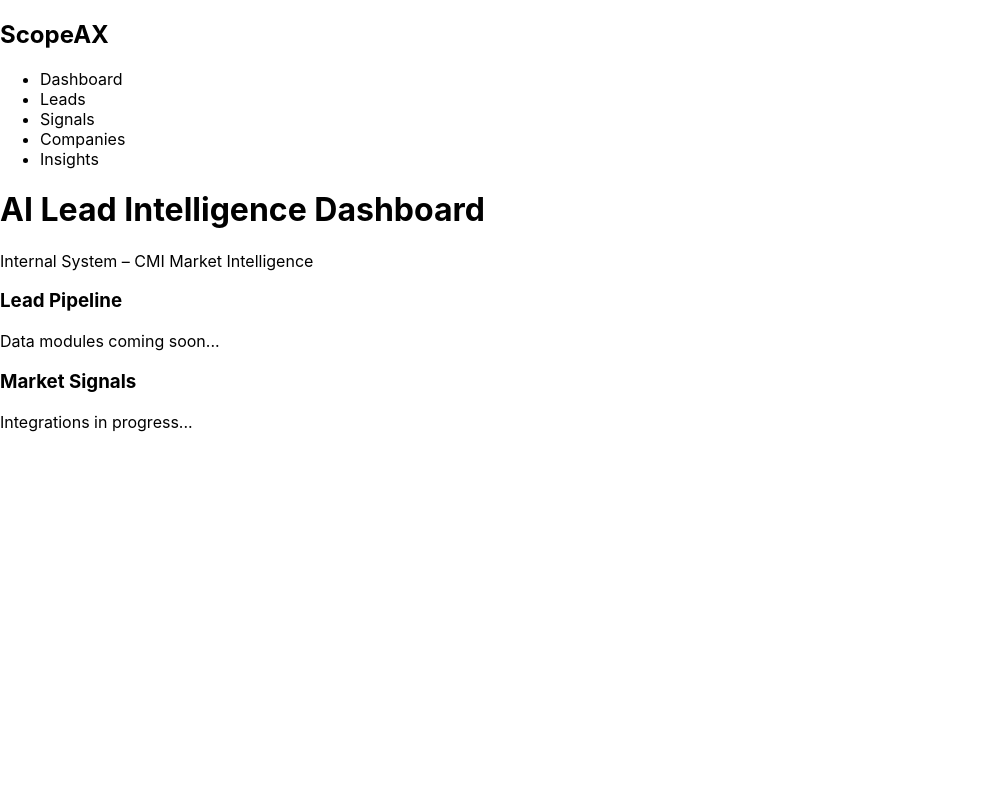
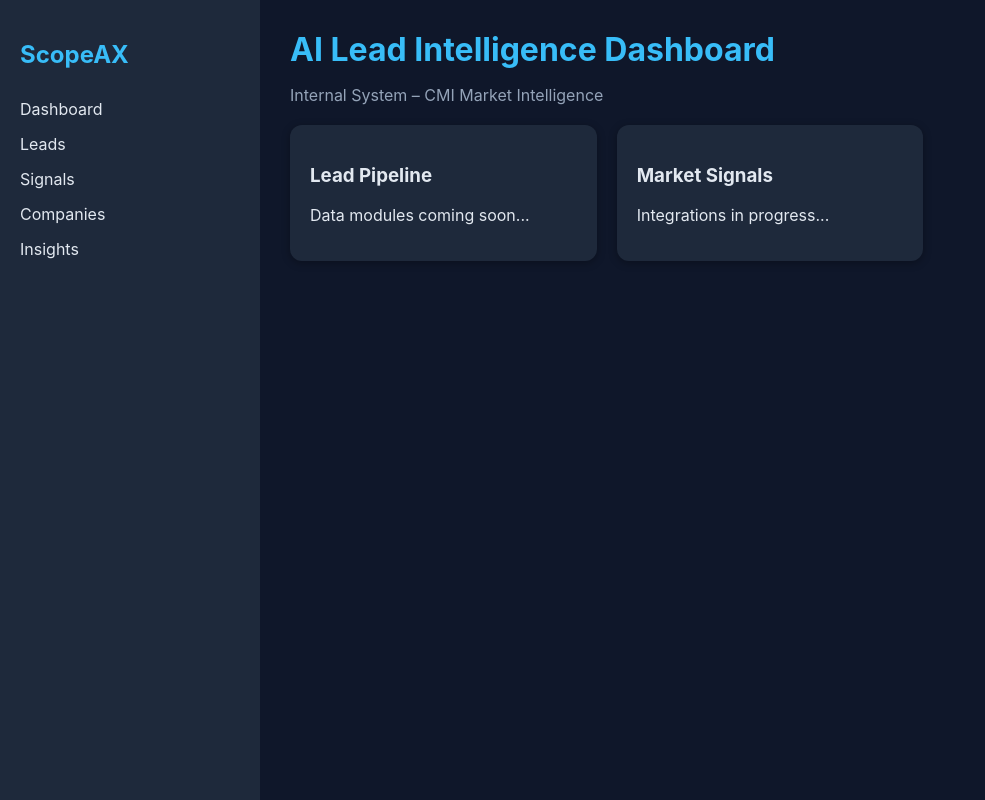
Before and after one commit to ScopeAx/scopeax-dashboard, a React (Vite) app: page / in a window 1280 px wide. Shown: the whole page, without its empty margins (0-985 px from the left). Built offline with nearby package versions, Linux system fonts and the light colour scheme.

Commit message:
Update App.css

```diff
--- a/src/App.css
+++ b/src/App.css
@@ -1,42 +1,64 @@
-.App {
-  text-align: center;
+body {
+  margin: 0;
+  font-family: 'Inter', sans-serif;
+  background-color: #0f172a;
+  color: #e2e8f0;
 }
 
-.App-logo {
-  height: 40vmin;
-  pointer-events: none;
+.dashboard {
+  display: flex;
+  height: 100vh;
 }
 
-@media (prefers-reduced-motion: no-preference) {
-  .App-logo {
-    animation: App-logo-spin infinite 20s linear;
-  }
+.sidebar {
+  background-color: #1e293b;
+  width: 220px;
+  padding: 20px;
 }
 
-.App-header {
-  background-color: #282c34;
-  min-height: 100vh;
-  display: flex;
-  flex-direction: column;
-  align-items: center;
-  justify-content: center;
-  font-size: calc(10px + 2vmin);
-  color: white;
+.sidebar h2 {
+  color: #38bdf8;
+  margin-bottom: 30px;
 }
 
-.App-link {
-  color: #61dafb;
+.sidebar ul {
+  list-style-type: none;
+  padding: 0;
 }
 
-@keyframes App-logo-spin {
-  from {
-    transform: rotate(0deg);
-  }
-  to {
-    transform: rotate(360deg);
-  }
+.sidebar li {
+  margin: 15px 0;
+  cursor: pointer;
 }
 
-button {
-  font-size: calc(10px + 2vmin);
+.sidebar li:hover {
+  color: #38bdf8;
 }
+
+.content {
+  flex: 1;
+  padding: 30px;
+}
+
+header h1 {
+  margin: 0;
+  color: #38bdf8;
+}
+
+header p {
+  color: #94a3b8;
+}
+
+.workspace {
+  display: grid;
+  grid-template-columns: repeat(auto-fill, minmax(300px, 1fr));
+  gap: 20px;
+  margin-top: 20px;
+}
+
+.card {
+  background-color: #1e293b;
+  padding: 20px;
+  border-radius: 12px;
+  box-shadow: 0 2px 8px rgba(0, 0, 0, 0.3);
+}
```
